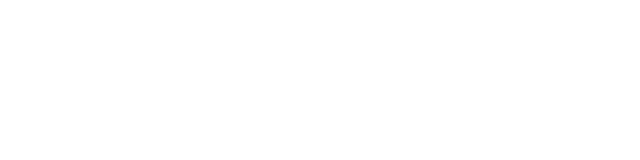
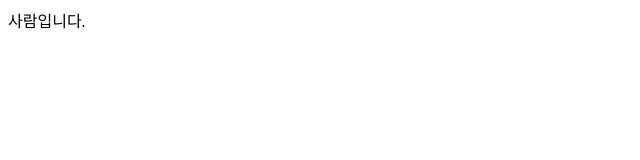
Before and after one commit to sju3358/MwoniMoney, a React (Create React App) app in the folder frontend-web/: page / in a window 1280 px wide. Shown: the top 160 px of the page, without its empty margins (0-640 px from the left). Built offline with nearby package versions, Linux system fonts and the light colour scheme.

Commit message:
[S09P22B310-000] config : react 초기 설정

```diff
--- a/frontend-web/package.json
+++ b/frontend-web/package.json
@@ -8,7 +8,7 @@
     "react-dom": "^18.2.0",
     "react-hook-form": "^7.46.1",
     "react-query": "^3.39.3",
-    "react-router-dom": "^5.3.0",
+    "react-router-dom": "^6.16.0",
     "react-scripts": "5.0.1",
     "recoil": "^0.7.7"
   },
@@ -37,7 +37,9 @@
     ]
   },
   "devDependencies": {
+    "@types/react": "^18.2.21",
     "@types/react-dom": "^18.2.7",
+    "@types/react-router-dom": "^5.3.3",
     "@types/styled-components": "^5.1.27",
     "styled-components": "^6.0.8"
   }
--- a/frontend-web/src/App.tsx
+++ b/frontend-web/src/App.tsx
@@ -1,10 +1,12 @@
 import React from 'react';
+import { Routes, Route } from 'react-router-dom';
+import Main from './Main';
 
 function App() {
   return (
-    <div className="App">
-
-    </div>
+    <Routes>
+      <Route path="/" element={<Main />} />
+    </Routes>
   );
 }
 
--- /dev/null
+++ b/frontend-web/src/Main.tsx
@@ -0,0 +1,11 @@
+import React from 'react';
+
+function Main() {
+    return (
+        <div>
+            사람입니다.
+        </div>
+    )
+}
+
+export default Main;
--- a/frontend-web/src/index.tsx
+++ b/frontend-web/src/index.tsx
@@ -1,14 +1,16 @@
 import React from 'react';
-import ReactDOM from 'react-dom'; // 수정
-import App from './App'; // App 컴포넌트를 import
-
-
+import ReactDOM from 'react-dom';
+import { BrowserRouter as Router } from 'react-router-dom';
+import App from './App';
 
 const root = ReactDOM.createRoot(
-  document.getElementById('root') as HTMLElement
+  document.getElementById('root')
 );
+
 root.render(
   <React.StrictMode>
-    <App />
+    <Router>
+      <App />
+    </Router>
   </React.StrictMode>
 );
--- a/frontend-web/tsconfig.json
+++ b/frontend-web/tsconfig.json
@@ -1,7 +1,7 @@
 {
   "compilerOptions": {
     "target": "es5", // 트랜스파일할 자바스크립트 버전.
-    "lib": ["es5", "es6", "es7", "es8", "esnext"], // 몇 버전까지의 JS를 사용할지 작성.
+    "lib": ["es5", "es6", "es7", "es8", "esnext", "dom"], // 몇 버전까지의 JS를 사용할지 작성.
     "allowJs": true, // JS파일들 TS에서 import해서 쓸 수 있게 해줌.
     "skipLibCheck": true, // 선언파일의 형식 검사를 스킵. -> 정확성은 떨어지지만 그만큼 시간을 절약.
     "esModuleInterop": true, // export default가 없는 라이브러리도 * as없이 import 가능.
@@ -11,7 +11,7 @@
     "module": "esnext", // 어떤 import 문법을 적용할건지.
     "moduleResolution": "node", // import가 무엇을 참조하는지 확인.
     "resolveJsonModule": true, // 정적으로 json가져오기.
-    "jsx": "react-jsx" // tsx파일을 어떻게 jsx파일로 변환할 건지 결정.
+    "jsx": "react" // tsx파일을 어떻게 jsx파일로 변환할 건지 결정.
   },
   "include": ["src"], // 컴파일대상 포함.
   "exclude": ["node_modules"] // 컴파일대상 제외.
```
Also changed, not shown: 1 other file (tests, documents, lock files or other folders).
